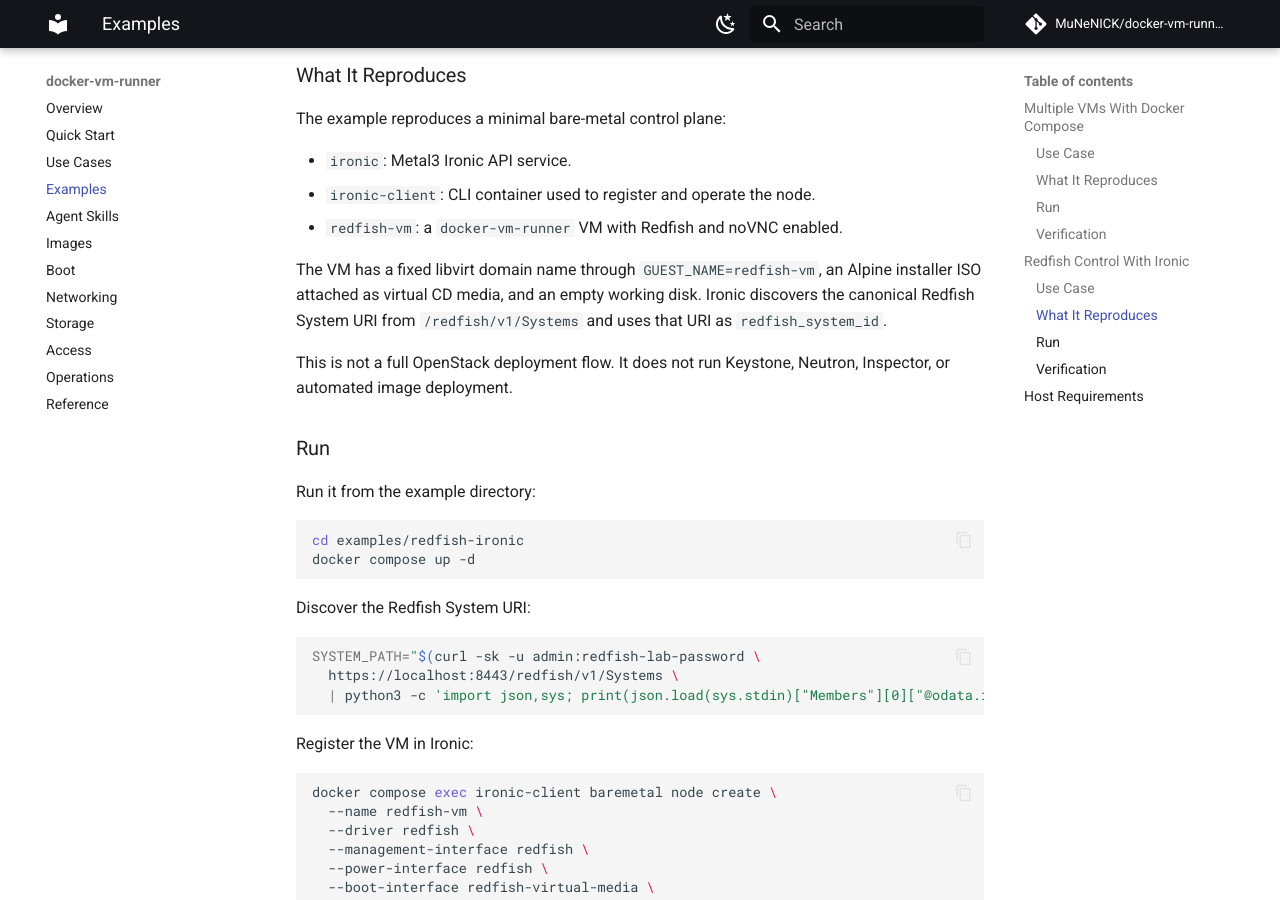
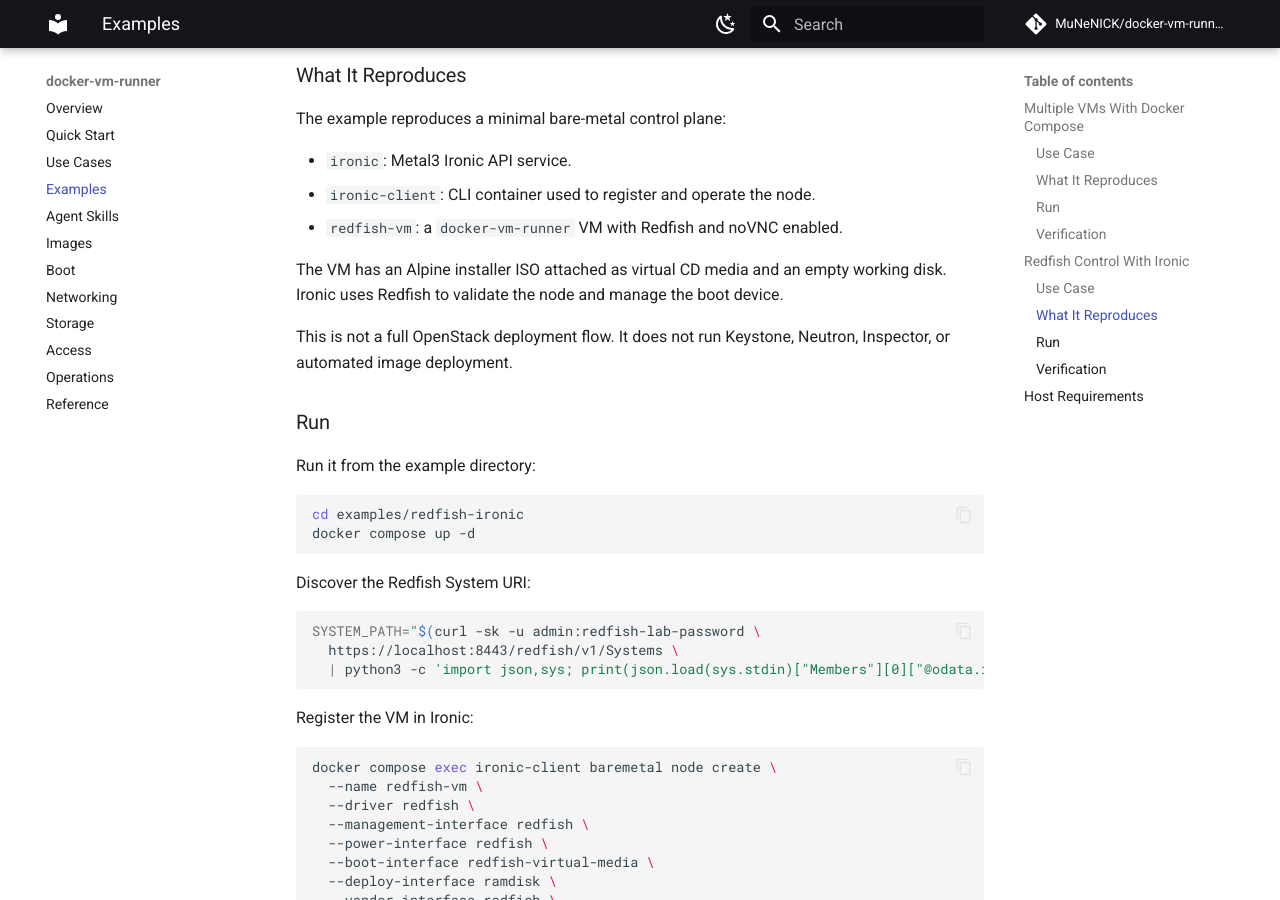
Before and after one commit to MuNeNICK/docker-vm-runner, an MkDocs documentation site: the page built from docs/content/examples.md, in a window 1280 px wide and 900 px high, scrolled down 2464 px. Built offline with MkDocs 1.6.1 and Material for MkDocs 9.7.7, drawn with Linux system fonts in a browser that asks for light colours; comment, search, counter and statistics services are not loaded.

Commit message:
docs: trim redfish example explanation

```diff
--- a/docs/content/examples.md
+++ b/docs/content/examples.md
@@ -109,7 +109,7 @@
 - `ironic-client`: CLI container used to register and operate the node.
 - `redfish-vm`: a `docker-vm-runner` VM with Redfish and noVNC enabled.
 
-The VM has a fixed libvirt domain name through `GUEST_NAME=redfish-vm`, an Alpine installer ISO attached as virtual CD media, and an empty working disk. Ironic discovers the canonical Redfish System URI from `/redfish/v1/Systems` and uses that URI as `redfish_system_id`.
+The VM has an Alpine installer ISO attached as virtual CD media and an empty working disk. Ironic uses Redfish to validate the node and manage the boot device.
 
 This is not a full OpenStack deployment flow. It does not run Keystone, Neutron, Inspector, or automated image deployment.
 
```
Also changed, not shown: examples/redfish-ironic/README.md, 1 other file.
